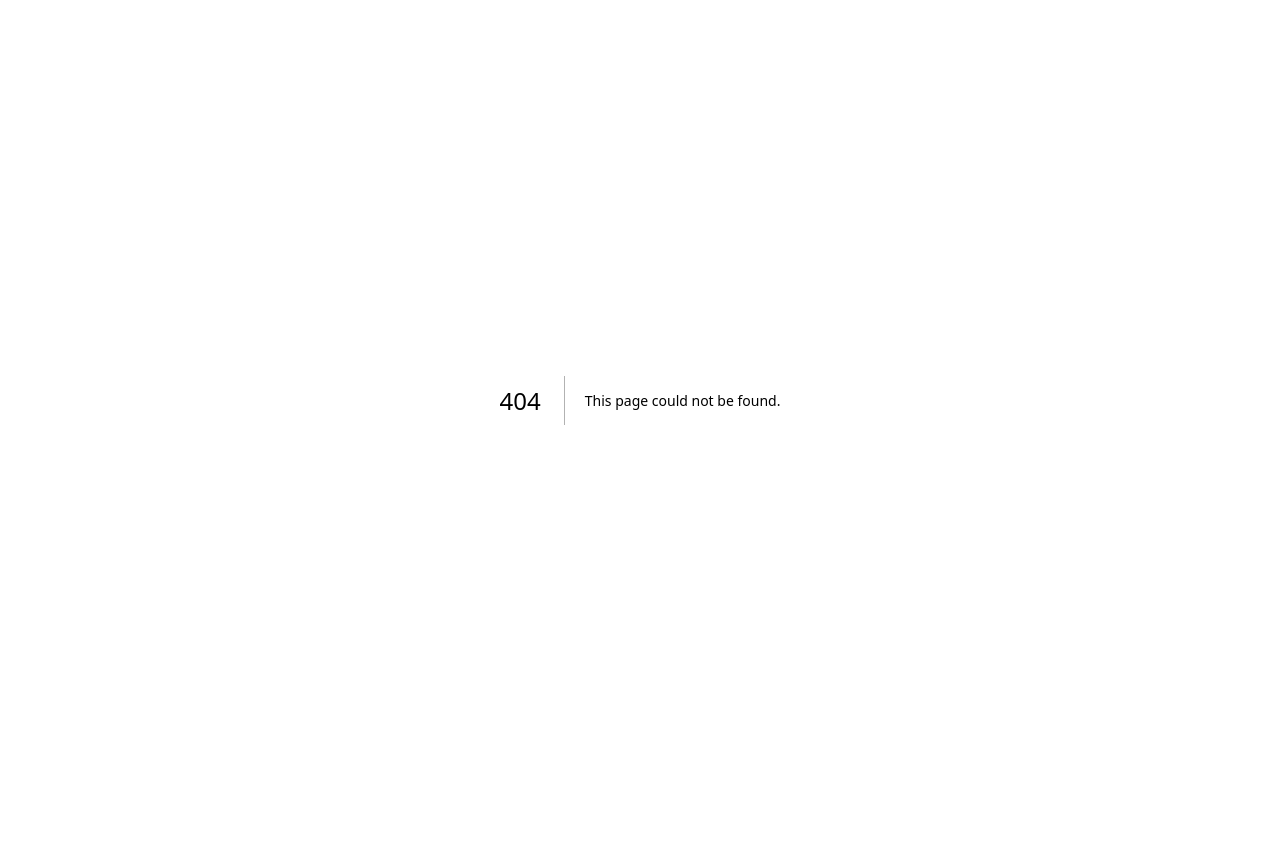
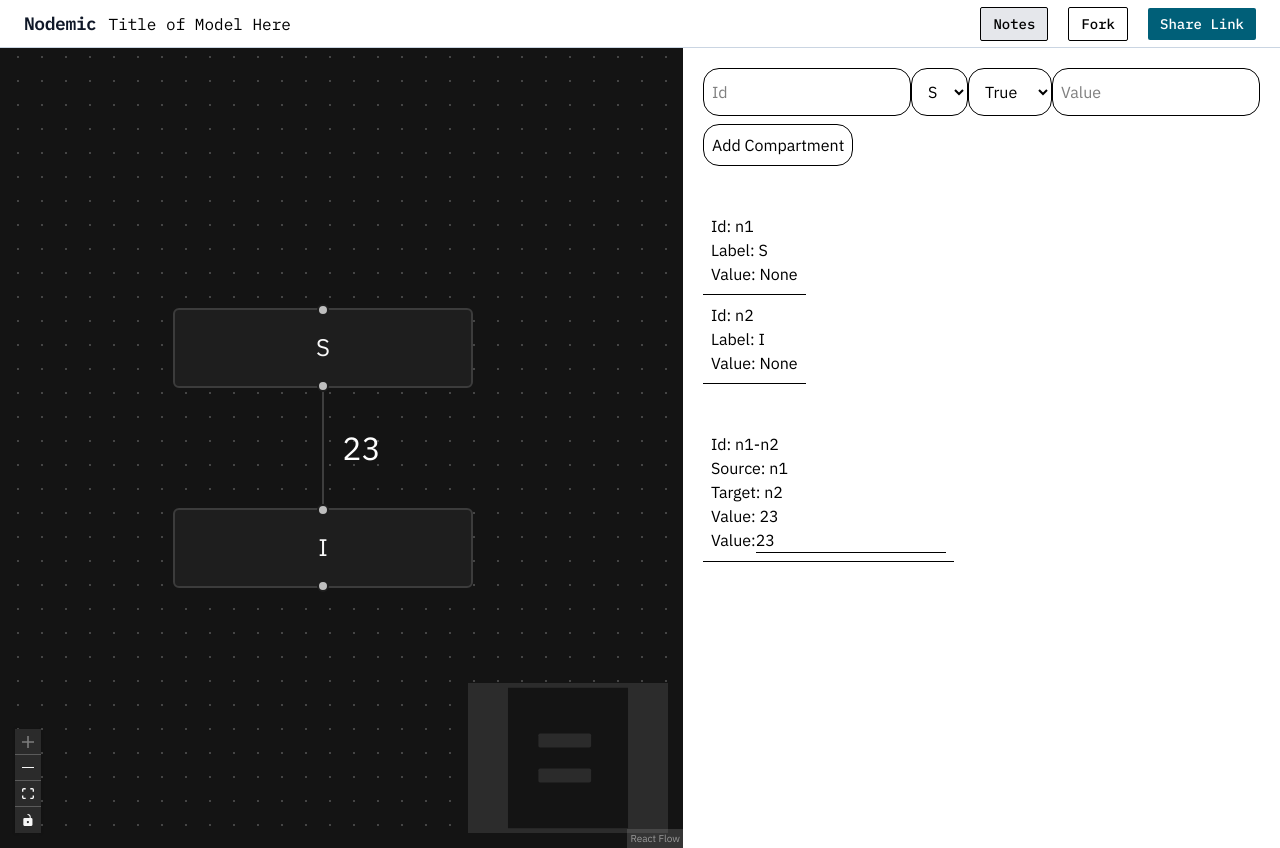
Before and after one commit to evaxliu/nodemic, a Next.js app: page /model in a window 1280 px wide. Before the commit this address had no page. Before the commit the page ends 800 px from the top, so only its background shows below. Built offline with nearby package versions, Linux system fonts and the light colour scheme.

Commit message:
Init editor toolbar

```diff
--- a/src/app/model/[slug]/page.tsx
+++ /dev/null
@@ -1,8 +0,0 @@
-import Canvas from "@/components/Canvas";
-
-
-export default function Editor() {
-  return (
-    <Canvas />
-  );
-}
--- /dev/null
+++ b/src/app/model/page.tsx
@@ -0,0 +1,11 @@
+import Canvas from "@/components/Canvas";
+import EditorToolbar from "@/components/EditorToolbar";
+
+export default function Editor() {
+  return (
+    <div>
+      <EditorToolbar />
+      <Canvas />
+    </div>
+  );
+}
--- /dev/null
+++ b/src/components/EditorToolbar.tsx
@@ -0,0 +1,32 @@
+import Link from "next/link";
+
+export default function EditorToolbar() {
+  return (
+    <nav className="flex items-center justify-between h-12 px-4 sm:px-6 border-b border-slate-300 font-mono">
+      <div className="flex items-baseline gap-3">
+        <Link href="/" className="text-base md:text-lg font-semibold tracking-tight text-gray-900">
+          Nodemic
+        </Link>
+        <p>Title of Model Here</p>
+      </div>
+      <div className="flex items-center gap-4 sm:gap-5 text-sm md:text-base font-medium text-slate-600">
+        <button
+          className="hidden sm:inline bg-gray-200 hover:bg-gray-300 border text-black text-xs md:text-sm px-3 py-1.5 rounded-xs"
+        >
+          Notes
+        </button>
+        <Link
+          href="/model"
+          className="hidden sm:inline hover:bg-gray-200 border text-black text-xs md:text-sm px-3 py-1.5 rounded-xs"
+        >
+          Fork
+        </Link>
+        <button
+          className="hidden sm:inline border-cyan-800 bg-cyan-800 hover:bg-cyan-900 text-white text-xs md:text-sm px-3 py-1.5 rounded-xs"
+        >
+          Share Link
+        </button>
+      </div>
+    </nav>
+  );
+}
```
